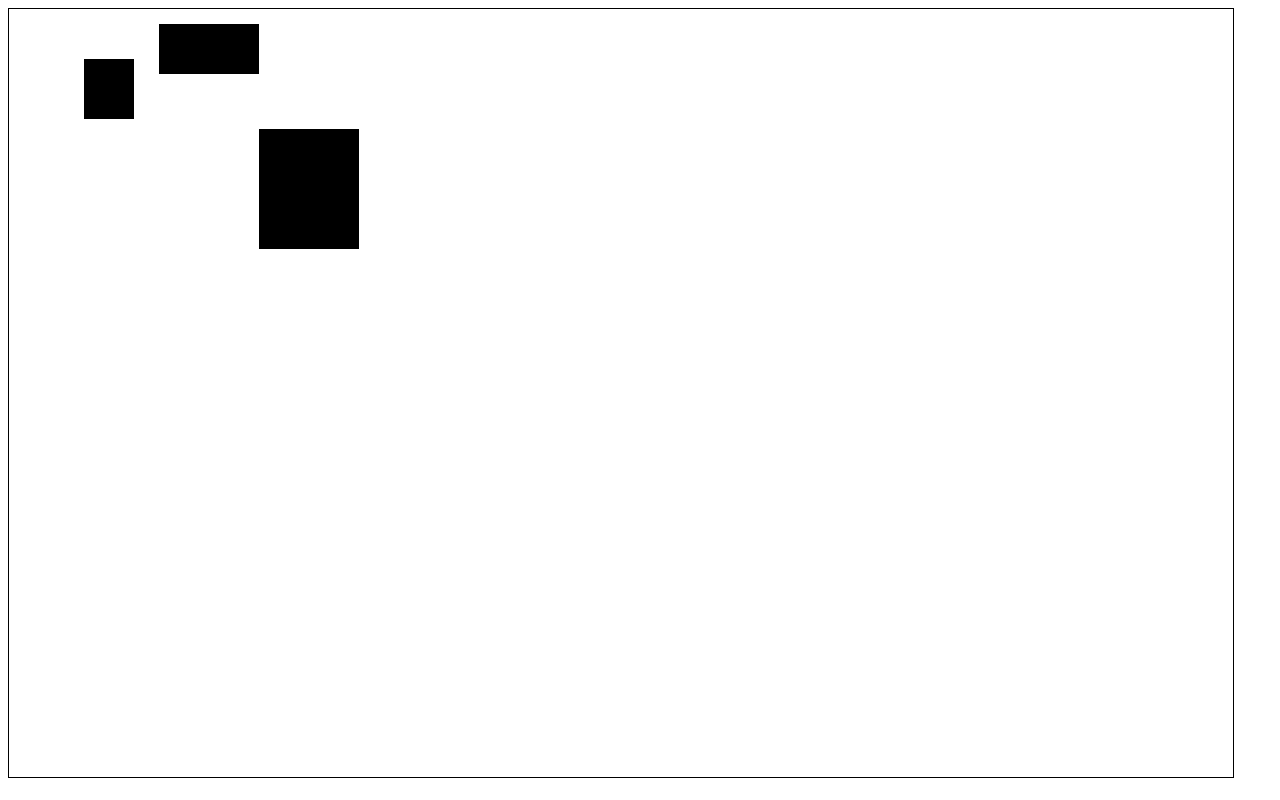
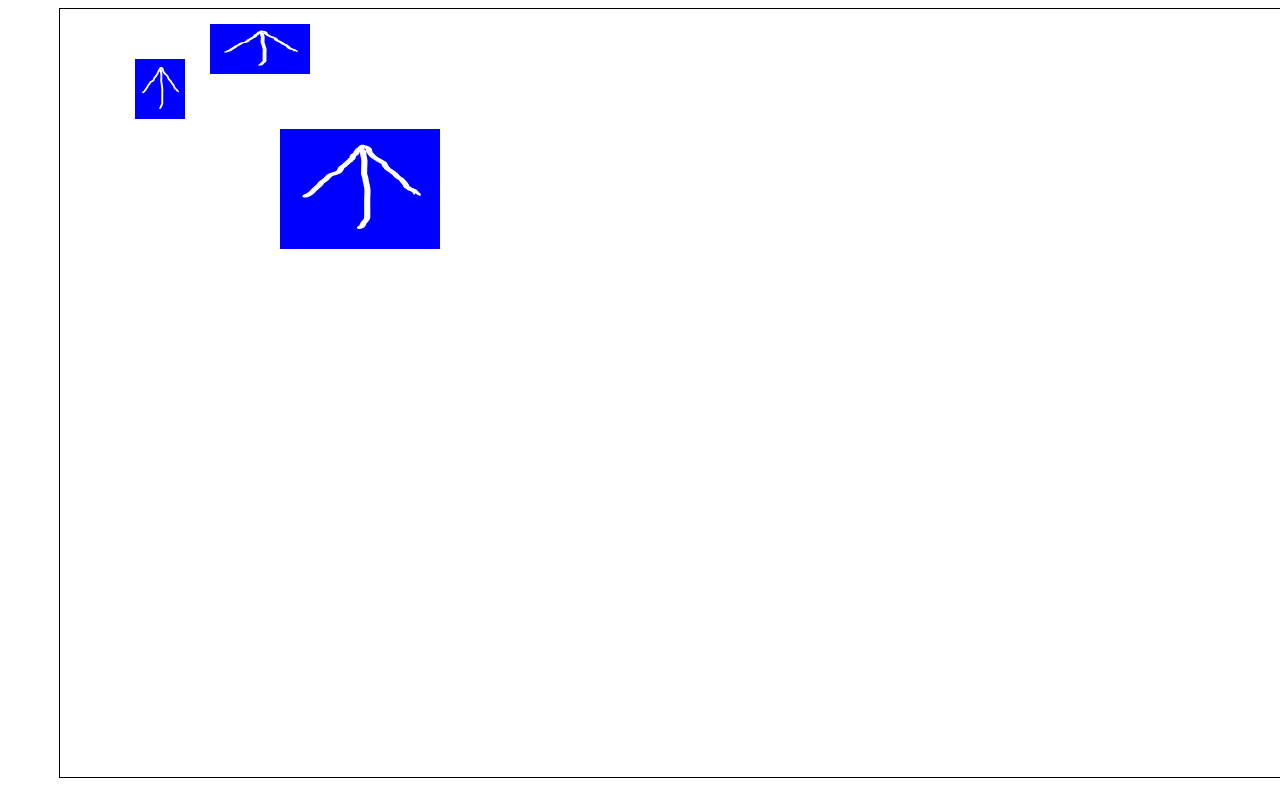
Before and after one commit to ualikhansars/GamePrototype, a website built with webpack: page index.html in a window 1280 px wide. Built offline with Linux system fonts and the light colour scheme.

Commit message:
Added load image function

```diff
--- /dev/null
+++ b/css/styles.css
@@ -0,0 +1,3 @@
+#canvas {
+  margin-left: 4%;
+}
--- a/index.html
+++ b/index.html
@@ -4,6 +4,7 @@
   <meta charset="UTF-8">
   <meta name="viewport" content="width=device-width, initial-scale=1.0">
   <meta http-equiv="X-UA-Compatible" content="ie=edge">
+  <link rel='stylesheet' href='css/styles.css' />
   <title>Document</title>
 </head>
 <body>
--- a/src/game.ts
+++ b/src/game.ts
@@ -1,4 +1,4 @@
-import {canvas} from './config/map';
+import {canvas, ctx} from './config/map';
 
 import {
   units,
@@ -6,17 +6,18 @@ import {
 } from './store/unitsStore';
 
 import {
+  setUnit,
   chooseUnit,
   assignMoveToPosition,
   createUnit,
   unitsHaveToMove,
-  rotateUnit // test
+  rotateUnit, // test
 } from './units/unitActions';
 
-let infantry = createUnit('Infantry',200, 40, 100, 50, 3);
+let infantry = createUnit('Infantry',200, 40, 100, 50, 3, );
 console.log('infantry', infantry);
 let cavalry = createUnit('Cavalry', 100, 80, 50, 60, 5);
-let heavyInfantry = createUnit('HeavyInfantry', 300, 180, 100, 120, 2);
+let heavyInfantry = createUnit('HeavyInfantry', 300, 180, 160, 120, 2);
 
 canvas.addEventListener('click', (e) => {
   let x = e.offsetX; // get X
@@ -33,13 +34,14 @@ canvas.addEventListener('contextmenu', (e) => {
   let y = e.offsetY; // get Y
   if(currentlyChosenUnit) {
     assignMoveToPosition(currentlyChosenUnit, x, y); //assign unit's next x and y position
-    currentlyChosenUnit.assignAngle();
-    rotateUnit(currentlyChosenUnit);
+    currentlyChosenUnit.assignAngle(); // assign angle to the unit
+    rotateUnit(currentlyChosenUnit); // rotate unit
     // console.error('x:', currentlyChosenUnit.centerX, 'y:', currentlyChosenUnit.centerY, 'destX:', currentlyChosenUnit.moveToX, 'destY:', currentlyChosenUnit.moveToY);
-    // console.error('Unit angle in degree :', currentlyChosenUnit.angleInDegree);
-    // console.error('Unit angle in radians :', currentlyChosenUnit.angleInRadian);
-    console.log('Unit:' ,currentlyChosenUnit.x, currentlyChosenUnit.y);
-    console.log('center:', currentlyChosenUnit.centerX, currentlyChosenUnit.centerY);
+    console.error('Unit angle in degree :', currentlyChosenUnit.angleInDegree);
+    console.error('Unit previosAngleInDegree:', currentlyChosenUnit.previosAngleInDegree);
+    //console.error('Unit angle in radians :', currentlyChosenUnit.angleInRadian);
+    //console.log('Unit:' ,currentlyChosenUnit.x, currentlyChosenUnit.y);
+    //console.log('center:', currentlyChosenUnit.centerX, currentlyChosenUnit.centerY);
   }
 });
 
--- a/src/units/Unit.ts
+++ b/src/units/Unit.ts
@@ -2,7 +2,8 @@ import {ctx} from '../config/map';
 import {
   calcDestinationAngleInDegrees,
   calcDestinationAngle,
-  getQuater
+  getQuater,
+  calcCanvasAngle
 } from './unitMath';
 class Unit {
   name: string;
@@ -16,10 +17,12 @@ class Unit {
   moveToX: number; // next X postion
   moveToY: number; // next Y position
   angleInRadian: number;
-  angleInDegree: number = 0; // current unit's angle
+  angleInDegree: number = 90; // current unit's angle
+  previosAngleInDegree: number;
+  previosAngleInRadian: number;
+  imgPath: string;
 
-
-  constructor(name: string, centerX: number, centerY:number, width: number, height:number, speed:number) {
+  constructor(name: string, centerX: number, centerY:number, width: number, height:number, speed:number, imgPath:string) {
     this.name = name;
     this.centerX = centerX;
     this.centerY = centerY;
@@ -30,21 +33,24 @@ class Unit {
     this.speed = speed;
     this.moveToX = centerX;
     this.moveToY = centerY;
+    this.imgPath = imgPath;
   }
 
   update(speedX, speedY) {
     ctx.save();
     // ctx.translate(this.x + this.width * 0.5, this.y + this.height * 0.5); // translate to rectangle center
     // ctx.rotate(this.angle);
-    this.centerX += speedX ;
-    this.centerY += speedY;
-    this.x = this.centerX - (this.width / 2); // change x and y every time when centerX and centerY is changed
-    this.y = this.centerY - (this.height / 2);
+    // this.centerX += speedX ;
+    // this.centerY += speedY;
+    // this.x = this.centerX - (this.width / 2); // change x and y every time when centerX and centerY is changed
+    // this.y = this.centerY - (this.height / 2);
     ctx.fillRect(this.x, this.y, this.width, this.height);
     ctx.restore();
   }
 
   assignAngle() {
+    this.previosAngleInDegree = this.angleInDegree;
+    this.previosAngleInRadian = this.angleInRadian;
     this.angleInRadian =  calcDestinationAngle(this.centerX, this.centerY, this.moveToX, this.moveToY)
     this.angleInDegree = calcDestinationAngleInDegrees(this.centerX, this.centerY, this.moveToX, this.moveToY);
   }
--- a/src/units/unitActions.ts
+++ b/src/units/unitActions.ts
@@ -4,9 +4,12 @@ import {
   assignCurrentlyChosenUnit
 } from '../store/unitsStore';
 
-import {ctx} from '../config/map';
+import {ctx, WIDTH, HEIGHT} from '../config/map';
 
 import Unit from './Unit';
+
+// let unitImage = new Image();
+// unitImage.src = '../../img/unit.svg';
 
 // check if units was clicked by left mouse button
 // x - mouse position X
@@ -44,32 +47,58 @@ export let setUnit = (unit) => {
     ctx.save();
     //ctx.translate(unit.x + unit.width * 0.5, unit.y + unit.height * 0.5); // translate to rectangle center
     //ctx.rotate(unit.angle);
-    ctx.fillRect(unit.x, unit.y, unit.width, unit.height);
+    //ctx.fillRect(unit.x, unit.y, unit.width, unit.height);
+    let img = new Image();
+    //img.src = '../../img/unit.svg';
+    img.src = unit.imgPath;
+    img.onload = () => {
+      ctx.drawImage(img, unit.x, unit.y, unit.width, unit.height);
+    }
     ctx.restore();
 }
 
 // create Unit and immediatly push it into units array
-export let createUnit = (name:string, centerX:number, centerY:number, width:number, height:number, speed: number) => {
-  let unit = new Unit(name, centerX, centerY, width, height, speed);
+export let createUnit = (name:string, centerX:number, centerY:number, width:number, height:number, speed: number, imgPath: string='../../img/unit.svg') => {
+  let unit = new Unit(name, centerX, centerY, width, height, speed, imgPath);
   units.push(unit);
   setUnit(unit);
   return unit;
 }
 
+// load image
+export const loadImage = (imgPath: string, callback) => {
+    let img = new Image;
+    img.onload = () => {
+      callback(null, img);
+    }
+    img.onerror = () => {
+      let msg = 'Cannot load the image at ' + imgPath;
+      callback(new Error(msg));
+    }
+    img.src = imgPath;
+}
+
 export const rotateUnit = (unit) => {
-  ctx.save();
-  //clearUnit(unit);
-  ctx.translate(unit.centerX, unit.centerY); // translate to rectangle center
-  ctx.rotate(unit.angleInDegree * (Math.PI / 180));
-  ctx.translate(-unit.centerX, -unit.centerY); // translate to rectangle center
-  ctx.fillRect(unit.x, unit.y, unit.width, unit.height);
-  ctx.restore();
+  loadImage(unit.imgPath, (err, img) => {
+    if(err) throw err;
+    ctx.save();
+    clearUnit(unit); // delete previos drawing unit
+    ctx.translate(unit.centerX, unit.centerY); // translate to rectangle center
+    let angle = (90 - unit.angleInDegree) * (Math.PI / 180);
+    ctx.rotate(angle); // rotate to look straight to the destination position
+    ctx.translate(-unit.centerX, -unit.centerY); // translate to rectangle center
+    ctx.drawImage(img, unit.x, unit.y, unit.width, unit.height);
+    ctx.restore();
+  });
 }
+
 
 export const clearUnit = (unit) => {
   ctx.save();
   ctx.translate(unit.centerX, unit.centerY); // translate to rectangle center
-  ctx.rotate(unit.angleInDegree * (Math.PI / 180));
+  let angle = (90 - unit.previosAngleInDegree) * (Math.PI / 180);
+  ctx.rotate(angle); // rotate unit
+  ctx.translate(-unit.centerX, -unit.centerY); // translate to rectangle center
   ctx.clearRect(unit.x, unit.y, unit.width, unit.height);
   ctx.restore();
 }
@@ -91,6 +120,6 @@ export const unitsHaveToMove = () => {
         unit.moveToPosition(-1, 1);
       }
     }
-    setUnit(unit);
+    //setUnit(unit);
   }
 }
--- a/src/units/unitMath.ts
+++ b/src/units/unitMath.ts
@@ -16,7 +16,11 @@ export const calcDestinationAngle = (unitX:number, unitY:number, destX:number, d
   let a = Math.abs(destY - unitY);
   let b = Math.abs(destX - unitX);
   let c = Math.sqrt(a * a + b * b);
-  return a / c;
+  let angle;
+  let quater = getQuater(unitX, unitY, destX, destY); // check quater
+  if(quater === 1 || quater === 2) angle = a / c;
+  else if(quater === 3 || quater === 4) angle = -(a / c);
+  return angle;
 }
 
 // get unit's position and destination position and return angle in radians between unit and destination
@@ -32,7 +36,22 @@ export const calcDestinationAngleInDegrees = (unitX:number, unitY:number, destX:
   if(quater === 2) angle = 90 + (90 - degree);
   else if(quater === 3) angle = 180 + degree;
   else if(quater === 4) angle = 270 + (90 - degree);
-  return angle;
+  return Math.round(angle);
+}
+
+export const calcCanvasAngle = (unitX:number, unitY:number, destX:number, destY:number):number => {
+  let angle;
+  let a = Math.abs(destY - unitY);
+  let b = Math.abs(destX - unitX);
+  let angleInRadian = Math.atan(a / b);
+  // check quater of the circle
+  let degree =  angleInRadian * (180 / Math.PI); // convert radians into degree
+  let quater = getQuater(unitX, unitY, destX, destY); // check quater
+  if(quater === 1) angle = 90 - degree;
+  if(quater === 2) angle = 90 + degree;
+  else if(quater === 3) angle = 180 + (90 - degree);
+  else if(quater === 4) angle = 270 + degree;
+  return Math.round(angle);
 }
 
 export const getQuater = (unitX:number, unitY:number, destX:number, destY:number):number => {
--- a/tsconfig.json
+++ b/tsconfig.json
@@ -1,5 +1,6 @@
 {
   "compilerOptions": {
-    "sourceMap": true
+    "sourceMap": true,
+    "target": "es2015"
   }
 }
```
Also changed, not shown: dist/bundle.js, img/archers.png (added), img/unit.svg (added), 1 other file.
